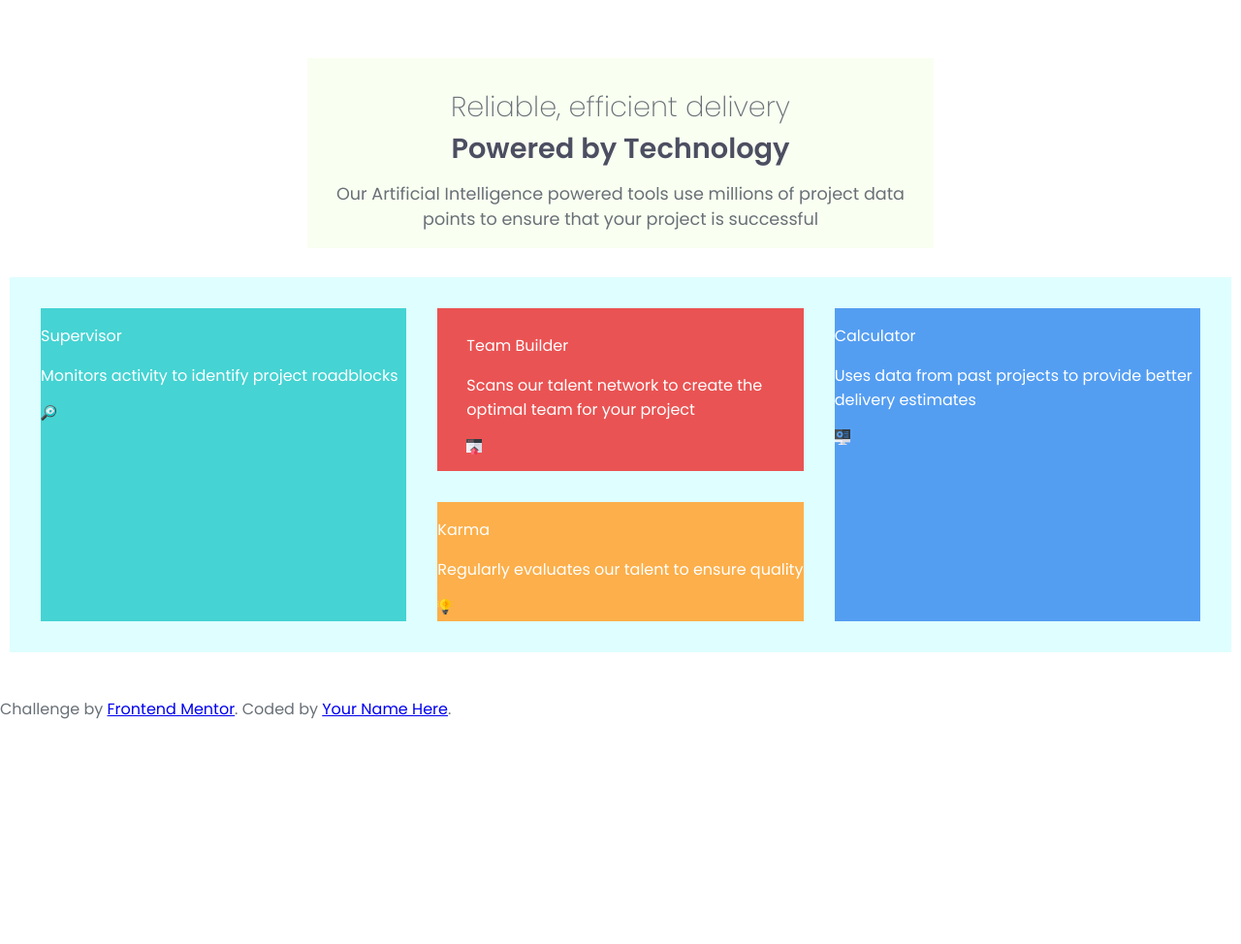
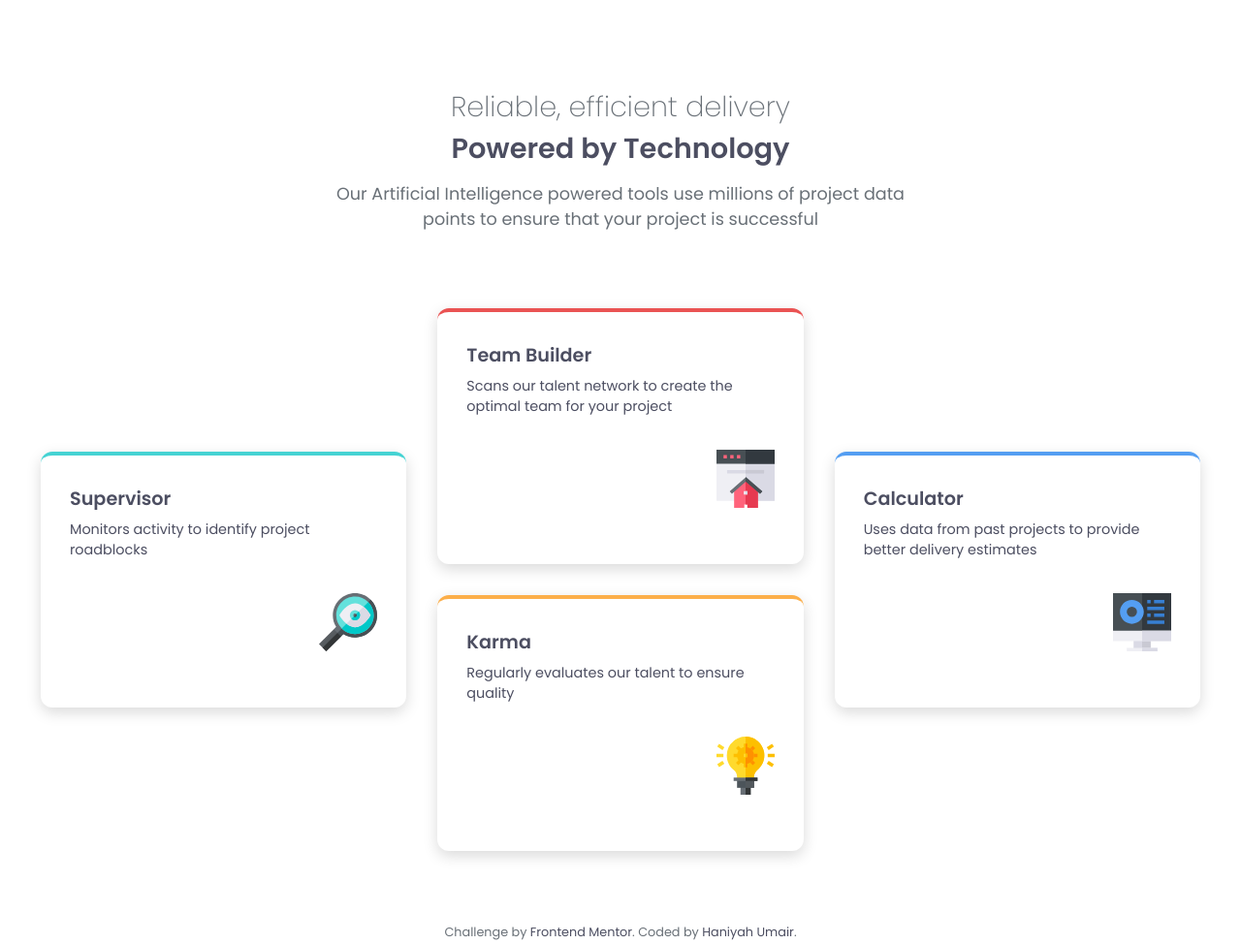
Before and after one commit to haniyahumair/Four-Card-Feature, a plain HTML site: page index.html in a window 1280 px wide. Shown: the whole page at 97% size. Before the commit the page ends 800 px from the top, so only its background shows below. Drawn offline with Linux system fonts and the light colour scheme.

Commit message:
Completed CSS styling

```diff
--- a/index.html
+++ b/index.html
@@ -26,42 +26,42 @@
 
  <section class="cards">
 
-  <div class="card-1">
-    <div class="card-1-info">
+  <div class="card" id="card-1">
+    <div class="card-info" id="tb-info">
       <p class="card-title" id="team-builder">Team Builder</p>
       <p class="card-description" id="tb-description">Scans our talent network to create the optimal team for your project</p>
       <div class="icon" id="tb-icon">
-        <img src="images/icon-team-builder.svg" alt="home-page-icon" width="16" height="16">
+        <img src="images/icon-team-builder.svg" alt="home-page-icon" width="60" height="60">
       </div>
     </div>
   </div>
 
-  <div class="card-2">
-    <div class="card-2-info">
+  <div class="card" id="card-2">
+    <div class="card-info" id="s-info">
       <p class="card-title" id="supervisor">Supervisor</p>
       <p class="card-description" id="s-description">Monitors activity to identify project roadblocks</p>
       <div class="icon" id="s-icon">
-        <img src="images/icon-supervisor.svg" alt="magnifying-glass-icon" width="16" height="16">
+        <img src="images/icon-supervisor.svg" alt="magnifying-glass-icon" width="60" height="60">
       </div>
     </div>
   </div>
 
-  <div class="card-3">
-    <div class="card-3-info">
+  <div class="card" id="card-3">
+    <div class="card-info" id="calc-info">
       <p class="card-title" id="calculator">Calculator</p>
       <p class="card-description" id="c-description">Uses data from past projects to provide better delivery estimates</p>
       <div class="icon" id="calc-icon">
-        <img src="images/icon-calculator.svg" alt="desktop-icon" width="16" height="16">
+        <img src="images/icon-calculator.svg" alt="desktop-icon" width="60" height="60">
       </div>
     </div>
   </div>
 
-  <div class="card-4">
-    <div class="card-4-info">
+  <div class="card" id="card-4">
+    <div class="card-info" id="karma-info">
       <p class="card-title" id="karma">Karma</p>
       <p class="card-description" id="k-descrption">Regularly evaluates our talent to ensure quality</p>
       <div class="icon" id="k-icon">
-        <img src="images/icon-karma.svg" alt="light-bulb-icon" width="16" height="16">
+        <img src="images/icon-karma.svg" alt="light-bulb-icon" width="60" height="60">
       </div>
     </div>
   </div>
@@ -73,7 +73,7 @@
   <footer>
     <p class="attribution">
       Challenge by <a href="https://www.frontendmentor.io?ref=challenge" target="_blank">Frontend Mentor</a>.
-      Coded by <a href="#">Your Name Here</a>.
+      Coded by <a href="#">Haniyah Umair</a>.
     </p>
   </footer>
 
--- a/styles.css
+++ b/styles.css
@@ -27,10 +27,10 @@ main{
     justify-content: center;
     align-items: center;
     padding: 30px 10px;
+    cursor: pointer;
 }
 
 .title{
-    background-color: rgb(249, 255, 241);
     text-align: center;
     margin: 30px;
 }
@@ -57,7 +57,6 @@ main{
 }
 
 .cards{
-    background-color: rgb(223, 254, 255);
     color: white;
     display: grid;
     grid-template-columns: repeat(3, 1fr);
@@ -70,23 +69,112 @@ main{
     padding: 2rem;
 }
 
-.card-1{
-    background-color: var(--Red);
+@media (max-width: 768px) {
+    .cards {
+      grid-template-columns: 1fr;
+      grid-template-areas:
+        "card-1"
+        "card-2"
+        "card-4"
+        "card-3";
+      gap: 1.5rem;
+      padding: 1rem;
+    }
+
+    #card-1, #card-2, #card-3, #card-4 {
+        height: 200px;
+        width: 60vh;
+      }
+  }
+
+
+#card-1{
     grid-area: card-1;
-    padding: 10px 30px;
+    border-top: 4px solid var(--Red);
 }
 
-.card-2{
-    background-color: var(--Cyan);
+#card-2{
     grid-area: card-2;
+    align-self: center;
+    justify-self: center;
+    border-top: 4px solid var(--Cyan);
 }
 
-.card-3{
-    background-color: var(--Blue);
+#card-3{
     grid-area: card-3;
+    align-self: center;
+    justify-self: center;
+    border-top: 4px solid var(--Blue);
 }
 
-.card-4{
-    background-color: var(--Orange);
+#card-4{
     grid-area: card-4;
+    border-top: 4px solid var(--Orange);
 }
+
+.card{
+    padding: 10px 30px;
+    border-radius: 12px;
+    height: 240px;
+    background-color: var(--white);
+    color: var(--Grey-500);
+    box-shadow: 0px 5px 15px rgba(0, 0, 0, 0.15);
+}
+
+@media (max-width: 768px) {
+    .card{
+        display: flex;
+        flex-direction: column;
+    }
+
+    .icon img{
+        margin-top: 70px;
+    }
+}
+
+.card-title{
+    font-size: 1.2rem;
+    font-weight: 600;
+    margin-bottom: 0;
+}
+
+.card-description{
+    margin-top: 7px;
+    font-size: 0.9rem;
+}
+
+.icon img{
+    float: right;
+    margin-top: 20px;
+}
+
+footer{
+    text-align: center;
+    font-size: 0.8rem;
+}
+
+footer a{
+    text-decoration: none;
+    color: var(--Grey-500);
+}
+
+#card-1, #card-2, #card-3, #card-4{
+    transition: all 0.3s ease;
+    cursor: pointer;
+}
+
+#card-1:hover {
+    box-shadow: 0 5px 15px color-mix(in srgb, var(--Red) 30%, transparent);
+  }
+
+#card-2:hover {
+    box-shadow: 0 5px 15px color-mix(in srgb, var(--Cyan) 30%, transparent);
+  }
+
+  #card-3:hover{
+    box-shadow: 0 5px 15px color-mix(in srgb, var(--Blue) 30%, transparent);
+  }
+
+  #card-4:hover{
+    box-shadow: 0 5px 15px color-mix(in srgb, var(--Orange) 30%, transparent);
+  }
```
